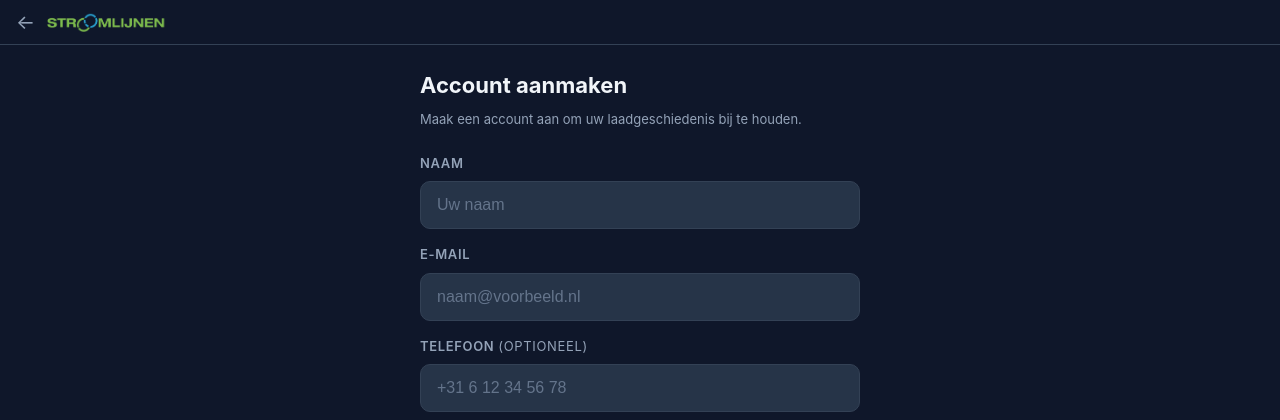
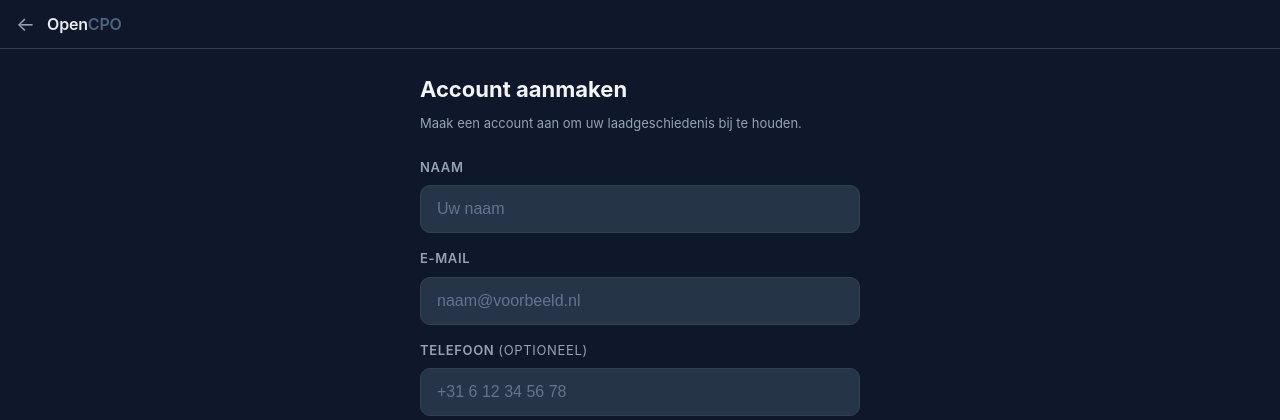
Before and after one commit to pawan-pretium/opencpo-charge-app, a FastAPI app: page /account/register in a window 1280 px wide. Shown: the top 420 px of the page. Run offline with FastAPI, Linux system fonts and the light colour scheme; data that the repository does not hold is empty.

Commit message:
brand: replace logo.png with OpenCPO wordmark in all plugin templates, fix Dutch text

```diff
--- a/plugins/account/templates/account/history.html
+++ b/plugins/account/templates/account/history.html
@@ -4,7 +4,7 @@
 <div class="screen active">
   <div style="display:flex;align-items:center;gap:12px;padding:12px 16px;background:var(--bg,#0a1929);border-bottom:1px solid var(--border,#1e3a5f);position:sticky;top:0;z-index:800;">
     <a href="/account/profile" style="color:var(--text2,#94a3b8);text-decoration:none;font-size:20px;line-height:1;">←</a>
-    <a href="/" style="display:flex;align-items:center;text-decoration:none;"><img src="/static/logo.png" alt="" style="height:20px;" /></a>
+    <a href="/" style="display:flex;align-items:center;text-decoration:none;"><span style="font-size:16px;font-weight:600;color:#e8edf2;letter-spacing:-0.2px;">Open<span style="color:#4a6580;">CPO</span></span></a>
   </div>
   <div class="page-content">
     <h2 style="font-size:20px;font-weight:700;margin-bottom:16px;">⚡ {{ t.my_sessions | default('Mijn Laadsessies') }}</h2>
--- a/plugins/account/templates/account/login.html
+++ b/plugins/account/templates/account/login.html
@@ -4,7 +4,7 @@
 <div class="screen active">
   <div style="display:flex;align-items:center;gap:12px;padding:12px 16px;background:var(--bg,#0a1929);border-bottom:1px solid var(--border,#1e3a5f);position:sticky;top:0;z-index:800;">
     <a href="/" style="color:var(--text2,#94a3b8);text-decoration:none;font-size:20px;line-height:1;">←</a>
-    <a href="/" style="display:flex;align-items:center;text-decoration:none;"><img src="/static/logo.png" alt="" style="height:20px;" /></a>
+    <a href="/" style="display:flex;align-items:center;text-decoration:none;"><span style="font-size:16px;font-weight:600;color:#e8edf2;letter-spacing:-0.2px;">Open<span style="color:#4a6580;">CPO</span></span></a>
   </div>
   <div class="page-content">
     <div style="margin-bottom:24px;">
--- a/plugins/account/templates/account/profile.html
+++ b/plugins/account/templates/account/profile.html
@@ -4,7 +4,7 @@
 <div class="screen active">
   <div style="display:flex;align-items:center;gap:12px;padding:12px 16px;background:var(--bg,#0a1929);border-bottom:1px solid var(--border,#1e3a5f);position:sticky;top:0;z-index:800;">
     <a href="/" style="color:var(--text2,#94a3b8);text-decoration:none;font-size:20px;line-height:1;">←</a>
-    <a href="/" style="display:flex;align-items:center;text-decoration:none;"><img src="/static/logo.png" alt="" style="height:20px;" /></a>
+    <a href="/" style="display:flex;align-items:center;text-decoration:none;"><span style="font-size:16px;font-weight:600;color:#e8edf2;letter-spacing:-0.2px;">Open<span style="color:#4a6580;">CPO</span></span></a>
   </div>
 
   <div class="page-content">
--- a/plugins/account/templates/account/register.html
+++ b/plugins/account/templates/account/register.html
@@ -4,7 +4,7 @@
 <div class="screen active">
   <div style="display:flex;align-items:center;gap:12px;padding:12px 16px;background:var(--bg,#0a1929);border-bottom:1px solid var(--border,#1e3a5f);position:sticky;top:0;z-index:800;">
     <a href="/" style="color:var(--text2,#94a3b8);text-decoration:none;font-size:20px;line-height:1;">←</a>
-    <a href="/" style="display:flex;align-items:center;text-decoration:none;"><img src="/static/logo.png" alt="" style="height:20px;" /></a>
+    <a href="/" style="display:flex;align-items:center;text-decoration:none;"><span style="font-size:16px;font-weight:600;color:#e8edf2;letter-spacing:-0.2px;">Open<span style="color:#4a6580;">CPO</span></span></a>
   </div>
   <div class="page-content">
     <div style="margin-bottom:24px;">
--- a/plugins/account/templates/account/settings.html
+++ b/plugins/account/templates/account/settings.html
@@ -4,7 +4,7 @@
 <div class="screen active">
   <div style="display:flex;align-items:center;gap:12px;padding:12px 16px;background:var(--bg,#0a1929);border-bottom:1px solid var(--border,#1e3a5f);position:sticky;top:0;z-index:800;">
     <a href="/" style="color:var(--text2,#94a3b8);text-decoration:none;font-size:20px;line-height:1;">←</a>
-    <a href="/" style="display:flex;align-items:center;text-decoration:none;"><img src="/static/logo.png" alt="" style="height:20px;" /></a>
+    <a href="/" style="display:flex;align-items:center;text-decoration:none;"><span style="font-size:16px;font-weight:600;color:#e8edf2;letter-spacing:-0.2px;">Open<span style="color:#4a6580;">CPO</span></span></a>
   </div>
 
   <div class="page-content">
--- a/templates/cert_setup.html
+++ b/templates/cert_setup.html
@@ -37,7 +37,7 @@
 
   <!-- Logo -->
   <div style="text-align:center;margin-bottom:24px;">
-    <img src="/static/logo.png" alt="Charge App" style="height:28px;" onerror="this.style.display='none'" />
+    <span style="font-size:18px;font-weight:600;color:#e8edf2;letter-spacing:-0.2px;">Open<span style="color:#4a6580;">CPO</span></span>
   </div>
 
   {% if error %}
```
